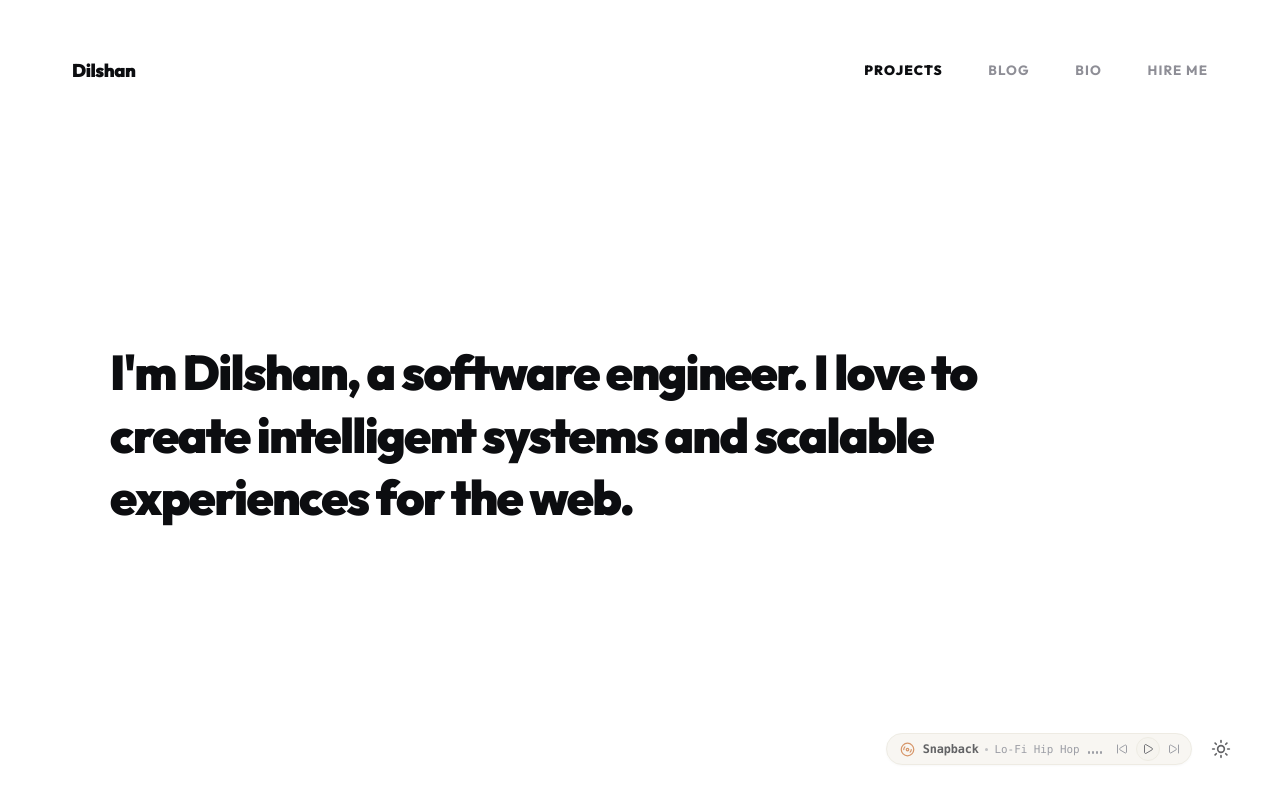
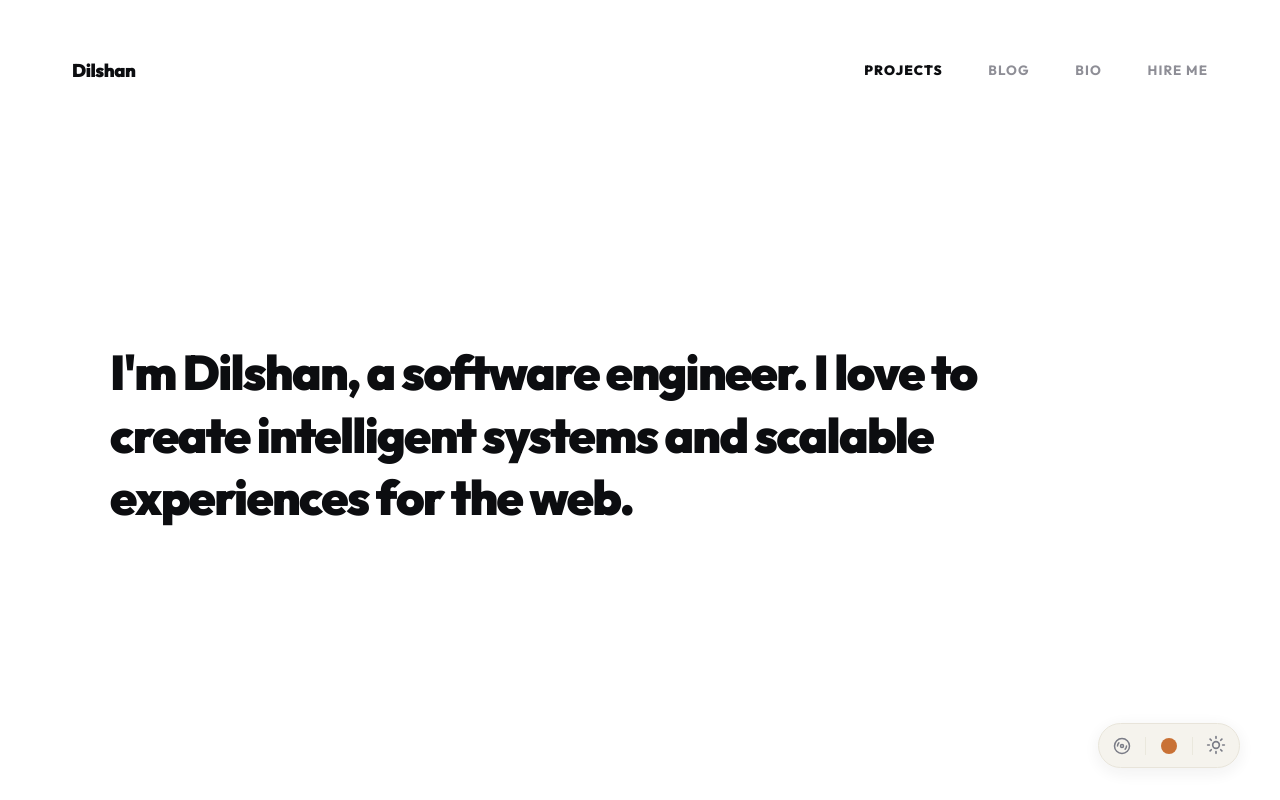
Before and after one commit to dilshandevxx/dilshan-personal-portfolio, a Next.js app: page / in a window 1280 px wide. Built offline with nearby package versions, Linux system fonts and the light colour scheme; a web font is replaced by a local one.

Commit message:
feat: clean page titles, 4 aesthetic themes, and chill ambient music player

```diff
--- a/src/app/globals.css
+++ b/src/app/globals.css
@@ -2654,23 +2654,152 @@ a.text-link:hover {
   position: fixed;
   bottom: 2rem;
   right: 2.5rem;
-  z-index: 90;
-  display: flex;
-  align-items: center;
-  gap: 0.65rem;
-  opacity: 0.65;
+  z-index: 100;
+  display: flex;
+  align-items: center;
+  opacity: 0.88;
   transition: opacity 0.2s ease, transform 0.2s ease;
 }
 
 .rick-floating-dock:hover {
   opacity: 1;
-  transform: translateY(-2px);
-}
-
+}
+
+/* Elegant unified capsule for Music, Theme Color, & Theme Mode */
+.rick-dock-capsule {
+  display: inline-flex;
+  align-items: center;
+  gap: 4px;
+  padding: 4px 6px;
+  background: var(--color-background-sidebar);
+  border: 1px solid var(--color-border);
+  border-radius: 9999px;
+  box-shadow: 0 4px 20px rgba(0, 0, 0, 0.08);
+  backdrop-filter: blur(16px);
+  -webkit-backdrop-filter: blur(16px);
+  transition: border-color var(--transition), box-shadow var(--transition);
+}
+
+.rick-dock-capsule:hover {
+  border-color: var(--color-border-emphasized);
+  box-shadow: 0 8px 28px rgba(0, 0, 0, 0.12);
+}
+
+/* Hairline vertical divider between items */
+.rick-dock-divider {
+  width: 1px;
+  height: 18px;
+  background: var(--color-border);
+  margin: 0 2px;
+  opacity: 0.8;
+  flex-shrink: 0;
+}
+
+/* Buttons inside dock capsule */
+.rick-dock-capsule button.navbar-button {
+  width: 34px;
+  height: 34px;
+  padding: 0;
+  display: inline-flex;
+  align-items: center;
+  justify-content: center;
+  border-radius: 50%;
+  border: 1px solid transparent;
+  color: var(--color-text-muted);
+  transition: all var(--transition);
+  position: relative;
+}
+
+.rick-dock-capsule button.navbar-button:hover {
+  background: var(--color-background-navbar-link-hover);
+  color: var(--color-text-emphasized);
+  border-color: var(--color-border);
+}
+
+.rick-dock-capsule button.navbar-button.active {
+  background: var(--color-background-navbar-link-active);
+  color: var(--color-primary);
+  border-color: var(--color-primary);
+}
+
+/* Music Single Icon Trigger */
+.chill-icon-trigger {
+  position: relative;
+}
+
+.chill-icon-vinyl {
+  display: inline-flex;
+  align-items: center;
+  justify-content: center;
+  transition: transform 0.3s ease, color var(--transition);
+  color: var(--color-text-muted);
+}
+
+.chill-icon-trigger:hover .chill-icon-vinyl {
+  color: var(--color-text-emphasized);
+}
+
+.chill-icon-trigger.is-playing .chill-icon-vinyl {
+  color: var(--color-primary);
+}
+
+.chill-icon-vinyl.spinning {
+  animation: vinylSpin 3s linear infinite;
+}
+
+.chill-icon-dot {
+  position: absolute;
+  top: 5px;
+  right: 5px;
+  width: 6px;
+  height: 6px;
+  border-radius: 50%;
+  background: var(--color-primary);
+  box-shadow: 0 0 6px rgba(var(--color-primary-rgb), 0.85);
+  animation: chillPulse 2s ease-in-out infinite;
+}
+
+@keyframes chillPulse {
+  0%, 100% {
+    transform: scale(1);
+    opacity: 1;
+  }
+  50% {
+    transform: scale(1.35);
+    opacity: 0.7;
+  }
+}
+
+/* Upward opening popovers & dropdowns for dock */
 .rick-floating-dock .chill-deck-popover {
-  bottom: calc(100% + 12px);
   top: auto;
+  bottom: calc(100% + 14px);
   right: 0;
+  left: auto;
+  transform-origin: bottom right;
+}
+
+.rick-floating-dock .dropdown .dropdown-results {
+  top: auto;
+  bottom: calc(100% + 14px);
+  left: 50%;
+  transform: translate(-50%, 0);
+  transform-origin: bottom center;
+}
+
+/* Inverted tooltips inside floating dock (pointing down to buttons) */
+.rick-floating-dock .tooltip-container .tooltip {
+  bottom: auto;
+  top: -38px;
+}
+
+.rick-floating-dock .tooltip-container .tooltip::after {
+  top: auto;
+  bottom: -4.5px;
+  border-left: none;
+  border-top: none;
+  border-right: 1px solid var(--color-border);
+  border-bottom: 1px solid var(--color-border);
 }
 
 /* Responsive Breakpoints */
--- a/src/app/page.tsx
+++ b/src/app/page.tsx
@@ -5,6 +5,7 @@ import Link from "next/link";
 import { siteConfig } from "@/data/siteConfig";
 import { AmbientPlayer } from "@/components/AmbientPlayer";
 import { ThemeToggle } from "@/components/ThemeToggle";
+import { ColorPicker } from "@/components/ColorPicker";
 
 export default function MinimalCoverPage() {
   const navLinks = [
@@ -67,10 +68,15 @@ export default function MinimalCoverPage() {
         </div>
       </main>
 
-      {/* 3. Discreet Floating Ambient Dock (Chill Music & Theme Toggle) */}
-      <aside className="rick-floating-dock" aria-label="Ambient controls">
-        <AmbientPlayer variant="floating" />
-        <ThemeToggle />
+      {/* 3. Discreet Floating Ambient Dock (Music, Theme Color, & Theme Mode) */}
+      <aside className="rick-floating-dock" aria-label="Ambient and theme controls">
+        <div className="rick-dock-capsule">
+          <AmbientPlayer variant="icon" />
+          <span className="rick-dock-divider" aria-hidden="true" />
+          <ColorPicker />
+          <span className="rick-dock-divider" aria-hidden="true" />
+          <ThemeToggle />
+        </div>
       </aside>
     </div>
   );
--- a/src/components/AmbientPlayer.tsx
+++ b/src/components/AmbientPlayer.tsx
@@ -19,7 +19,7 @@ import {
 } from "lucide-react";
 
 interface AmbientPlayerProps {
-  variant?: "header" | "floating";
+  variant?: "header" | "floating" | "icon";
 }
 
 function formatTime(seconds: number): string {
@@ -70,19 +70,44 @@ export function AmbientPlayer({ variant = "floating" }: AmbientPlayerProps) {
   return (
     <div
       ref={containerRef}
-      className={`chill-player-root ${
-        variant === "header" ? "variant-header" : "variant-floating"
+      className={`chill-player-root dropdown ${
+        variant === "header"
+          ? "variant-header"
+          : variant === "icon"
+          ? "variant-icon"
+          : "variant-floating"
       }`}
     >
-      {/* 1. Sleek Compact Trigger Capsule */}
+      {/* 1. Trigger: Single Compact Icon Button (if variant="icon") or Pill Deck */}
+      {variant === "icon" ? (
+        <div className="tooltip-container">
+          <button
+            type="button"
+            onClick={() => setIsOpen(!isOpen)}
+            className={`navbar-button chill-icon-trigger ${isPlaying ? "is-playing" : ""} ${isOpen ? "active" : ""}`}
+            aria-label="Lo-Fi Hip Hop Music Player"
+            title={
+              isPlaying
+                ? `Now playing: ${currentTrack.name} (${currentTrack.mood}) — Click to adjust`
+                : "Lo-Fi Hip Hop Radio — Click to play"
+            }
+          >
+            <span className={`chill-icon-vinyl ${isPlaying ? "spinning" : ""}`}>
+              <Disc3 size={18} />
+            </span>
+            {isPlaying && <span className="chill-icon-dot" />}
+          </button>
+          {!isOpen && <div className="tooltip">Lo-Fi Radio</div>}
+        </div>
+      ) : (
         <div className={`chill-pill-deck ${isPlaying ? "is-playing" : ""} ${isOpen ? "is-open" : ""}`}>
           {/* Main interactive toggle button */}
           <button
             type="button"
             onClick={() => setIsOpen(!isOpen)}
             className="chill-pill-main-btn"
-          aria-label="Toggle Chill Music Player Deck"
-          title={`Now playing: ${currentTrack.name} (${currentTrack.mood}) — Click for chill controls`}
+            aria-label="Toggle Lo-Fi Hip Hop Music Player Deck"
+            title={`Now playing: ${currentTrack.name} (${currentTrack.mood}) — Click for lo-fi controls`}
           >
             {/* Animated Vinyl Disc Icon */}
             <span className={`chill-vinyl-icon ${isPlaying ? "spinning" : ""}`}>
@@ -154,15 +179,16 @@ export function AmbientPlayer({ variant = "floating" }: AmbientPlayerProps) {
             <SkipForward size={12} />
           </button>
         </div>
+      )}
 
       {/* 2. Deluxe Popover Player Deck */}
       {isOpen && (
-        <div className="chill-deck-popover" role="dialog" aria-label="Chill Music Player">
+        <div className="chill-deck-popover" role="dialog" aria-label="Lo-Fi Hip Hop Music Player">
           {/* Header */}
           <div className="chill-deck-header">
             <div className="chill-deck-badge">
               <span className={`chill-live-dot ${isPlaying ? "pulsing" : ""}`} />
-              <span className="chill-deck-title">CHILL • LO-FI RADIO</span>
+              <span className="chill-deck-title">LO-FI HIP HOP RADIO</span>
             </div>
             <div className="chill-deck-header-actions">
               <button
@@ -219,7 +245,7 @@ export function AmbientPlayer({ variant = "floating" }: AmbientPlayerProps) {
               </div>
               <p className="chill-track-subtitle">{currentTrack.subtitle}</p>
               <span className="chill-artist-name">
-                Chillhop Music • High Fidelity
+                Lo-Fi Hip Hop • Chill Beats
               </span>
             </div>
           </div>
@@ -309,11 +335,13 @@ export function AmbientPlayer({ variant = "floating" }: AmbientPlayerProps) {
             </button>
           </div>
 
-          {/* Curated Chill Tracks Playlist */}
+          {/* Curated Lo-Fi Tracks Playlist */}
           <div className="chill-playlist-section">
             <div className="chill-playlist-title-row">
-              <span className="chill-playlist-label">Select Chill Track</span>
-              <span className="chill-playlist-count">6 Tracks Available</span>
+              <span className="chill-playlist-label">Select Lo-Fi Beat</span>
+              <span className="chill-playlist-count">
+                {SOUND_TRACKS.length} Lo-Fi Beats
+              </span>
             </div>
 
             <div className="chill-playlist-items" role="radiogroup" aria-label="Chill playlist">
```
Lines whose indentation alone changed are shown as unchanged.
